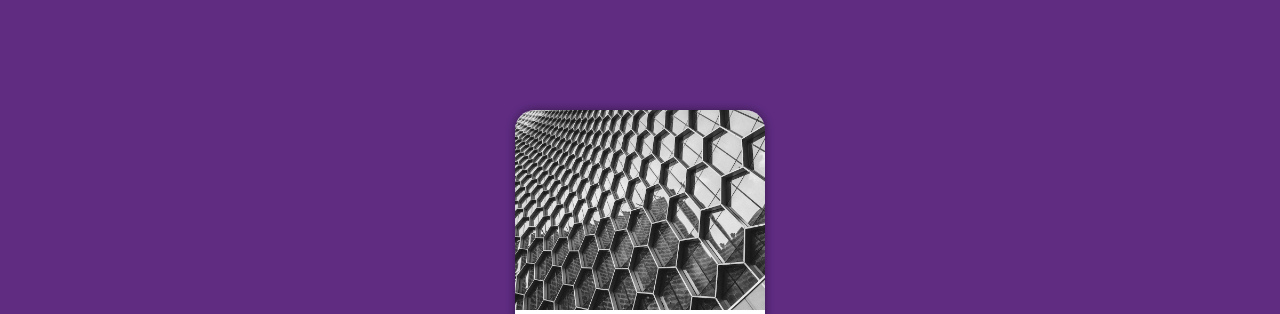
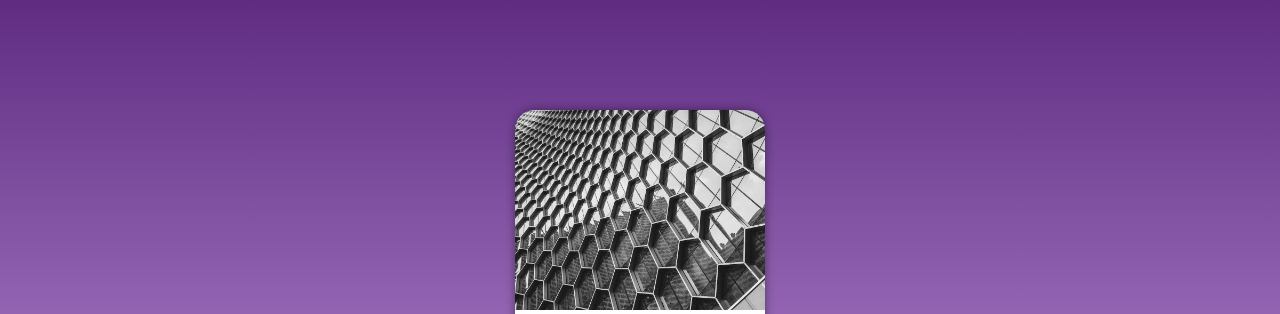
Before and after one commit to jmiguel8396/projeto-login, a plain HTML site: page index.html in a window 1280 px wide. Shown: the top 314 px of the page. Drawn offline with Linux system fonts and the light colour scheme.

Commit message:
Update style.css

```diff
--- a/estilos/style.css
+++ b/estilos/style.css
@@ -14,7 +14,7 @@
 }
 
 body, html {
-    background-color: #5f2c82;
+    background-image: linear-gradient(#5f2c82 , #e1bafc);
     height: 100vh;
     width: 100vw;
 }
```
